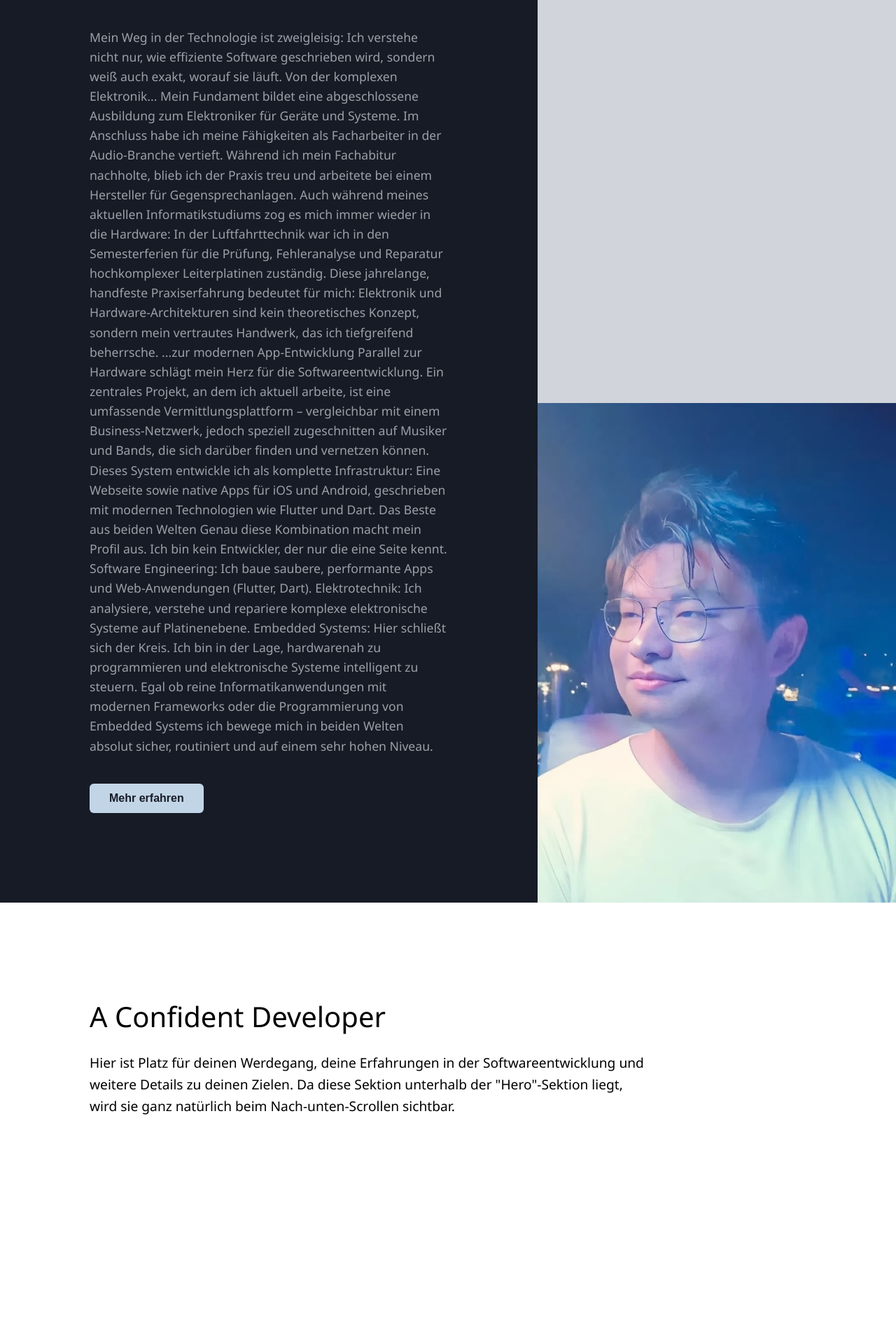
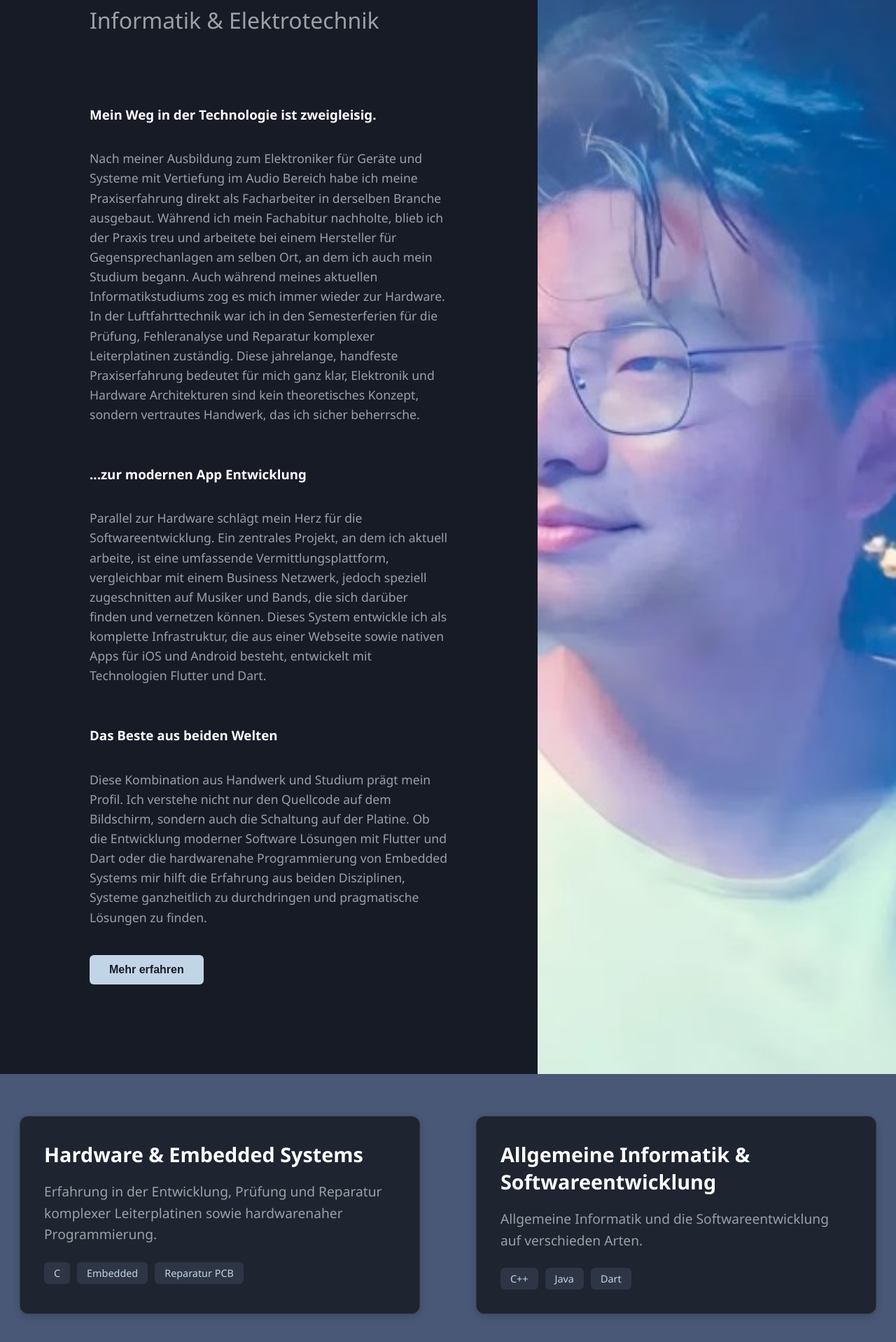
Before and after one commit to Api1893/Portfolio, an Angular app in the folder portfolio_code/: page / in a window 1280 px wide. Shown: the part 222-2140 px from the top of the page at 70% size. Built offline with nearby package versions, Linux system fonts and the light colour scheme.

Commit message:
New section under about-me

```diff
--- a/portfolio_code/src/app/app.css
+++ b/portfolio_code/src/app/app.css
@@ -1,21 +1,21 @@
-/* --- Obere Sektion (Split-Screen) --- */
-.hero-section {
-  display: flex;           /* Teilt den Bereich nebeneinander auf */
-  min-height: 80vh;        /* Nimmt 80% der Bildschirmhöhe ein */
+/* ------------------ Titel section -------------- */
+.start-section {
+  display: flex;
+  min-height: 80vh;
   width: 100%;
 }
 
-.hero-text {
-  flex: 1;                 /* Nimmt genau 50% der Breite ein */
-  background-color: #171b26; /* Dunkles Blau-Grau */
+.start-text {
+  flex: 1;
+  background-color: #171b26;
   color: #ffffff;
-  padding: 10%;            /* Abstand nach innen */
+  padding: 10%;
   display: flex;
   flex-direction: column;
-  justify-content: center; /* Zentriert den Text vertikal */
+  justify-content: center;
 }
 
-.hero-text h1 {
+.start-text h1 {
   font-size: 2.8rem;
   font-weight: 300;
   margin-bottom: 1.5rem;
@@ -23,11 +23,11 @@
 }
 
 .subtitle {
-  color: #9ba1a6;          /* Grauer Untertitel */
+  color: #9ba1a6;
   font-size: 2rem;
 }
 
-.hero-text p {
+.start-text p {
   color: #9ba1a6;
   line-height: 1.6;
   margin-bottom: 2.5rem;
@@ -35,8 +35,35 @@
   max-width: 600px;
 }
 
-.cta-button {
-  background-color: #c2d5e6; /* Hellblauer Button */
+/* ------------------ Text section -------------- */
+.my-way {
+  color: #ffffff;
+  font-size: 1.4rem;
+  font-weight: 500;
+  margin-bottom: 0.8rem;
+  line-height: 1.3;
+}
+
+.mobile-development {
+  color: #ffffff;
+  font-size: 1.4rem;
+  font-weight: 500;
+  margin-bottom: 0.8rem;
+  line-height: 1.3;
+}
+
+.summary-text {
+  color: #ffffff;
+  font-size: 1.4rem;
+  font-weight: 500;
+  margin-bottom: 0.8rem;
+  line-height: 1.3;
+}
+
+/* ------------------ More button section -------------- */
+
+.more-button {
+  background-color: #c2d5e6;
   color: #171b26;
   border: none;
   padding: 12px 28px;
@@ -48,40 +75,79 @@
   transition: opacity 0.3s ease;
 }
 
-.cta-button:hover {
+.more-button:hover {
   opacity: 0.8;
 }
 
-.hero-image {
-  flex: 1;                 /* Nimmt die anderen 50% der Breite ein */
-  background-color: #d1d5db; /* Helles Grau als Bild-Hintergrund */
-  display: flex;
-  justify-content: center;
-  align-items: flex-end;   /* Setzt das Bild an den unteren Rand */
-  overflow: hidden;        /* Verhindert, dass das Bild übersteht */
+/* ------------------ Image/picture section -------------- */
+.start-image {
+  flex: 1;
+  background-color: #d1d5db;
+  position: relative;
+  width: 100%;
+  overflow: hidden;
 }
 
-.hero-image img {
-  max-height: 100%;
-  object-fit: cover;       /* Passt das Bild sauber in den Container ein */
+.start-image img {
+  width: 100%;
+  height: 100%;
+  object-fit: cover;
+  object-position: center;
 }
 
-/* --- Untere Sektion (Über mich / Scrollbereich) --- */
-.about-section {
-  background-color: #ffffff;
-  color: #000000;
-  padding: 8% 10%;
-  min-height: 60vh;
+/* ------------------ Property section -------------- */
+/* --- cards-wrapper --- */
+.cards-wrapper {
+  display: flex;
+  flex-wrap: wrap;
+  gap: 24px;
+  margin-top: 32px;
+  width: 100%;
 }
 
-.about-section h2 {
-  font-size: 2.5rem;
-  font-weight: 400;
-  margin-bottom: 1.5rem;
+/* --- Card style --- */
+.card-box {
+  flex: 1;
+  min-width: 280px;
+  background-color: #1e2430;
+  border: 1px solid #2e3646;
+  border-radius: 12px;
+  padding: 34px;
+  margin: 28px;
+  box-shadow: 0 4px 12px rgba(0, 0, 0, 0.15);
+  transition: transform 0.2s ease, box-shadow 0.2s ease;
 }
 
-.about-section p {
+/* Hover effect */
+.card-box:hover {
+  transform: translateY(-4px);
+  box-shadow: 0 8px 20px rgba(0, 0, 0, 0.3);
+}
+
+.card-title {
+  color: #ffffff;
+  font-size: 1.8rem;
+  margin-top: 0;
+  margin-bottom: 16px;
+}
+
+.card-text {
+  color: #9ba1a6;
   font-size: 1.2rem;
   line-height: 1.6;
-  max-width: 800px;
+  margin-bottom: 24px;
 }
+
+.card-tags {
+  display: flex;
+  gap: 10px;
+  flex-wrap: wrap;
+}
+
+.tag {
+  background-color: #2e3646;
+  color: #c2d5e6;
+  padding: 6px 14px;
+  border-radius: 6px;
+  font-size: 0.9rem;
+}
--- a/portfolio_code/src/app/app.html
+++ b/portfolio_code/src/app/app.html
@@ -1,56 +1,75 @@
-<section class="hero-section">
+<section class="start-section">
 
-<div class="hero-text">
+<div class="start-text">
   <h1>Apisit Khamdeekoet <br>
-    <span class="Informatik und Elektrotechnik"></span>
+    <span class="subtitle">Informatik & Elektrotechnik</span>
   </h1>
 
-  <p>
-    Mein Weg in der Technologie ist zweigleisig: Ich verstehe nicht nur,
-    wie effiziente Software geschrieben wird, sondern weiß auch exakt, worauf sie läuft.
-
-    Von der komplexen Elektronik...
-    Mein Fundament bildet eine abgeschlossene Ausbildung zum Elektroniker für Geräte und Systeme.
-    Im Anschluss habe ich meine Fähigkeiten als Facharbeiter in der Audio-Branche vertieft.
-    Während ich mein Fachabitur nachholte, blieb ich der Praxis treu und arbeitete bei einem
-    Hersteller für Gegensprechanlagen. Auch während meines aktuellen Informatikstudiums zog es mich
-    immer wieder in die Hardware: In der Luftfahrttechnik war ich in den Semesterferien für die Prüfung,
-    Fehleranalyse und Reparatur hochkomplexer Leiterplatinen zuständig. Diese jahrelange,
-    handfeste Praxiserfahrung bedeutet für mich: Elektronik und Hardware-Architekturen
-    sind kein theoretisches Konzept, sondern mein vertrautes Handwerk, das ich tiefgreifend beherrsche.
-
-    ...zur modernen App-Entwicklung
-    Parallel zur Hardware schlägt mein Herz für die Softwareentwicklung. Ein zentrales Projekt,
-    an dem ich aktuell arbeite, ist eine umfassende Vermittlungsplattform – vergleichbar mit einem Business-Netzwerk,
-    jedoch speziell zugeschnitten auf Musiker und Bands, die sich darüber finden und vernetzen können.
-    Dieses System entwickle ich als komplette Infrastruktur: Eine Webseite sowie native Apps für iOS und Android,
-    geschrieben mit modernen Technologien wie Flutter und Dart.
-
-    Das Beste aus beiden Welten
-    Genau diese Kombination macht mein Profil aus. Ich bin kein Entwickler, der nur die eine Seite kennt.
-    Software Engineering: Ich baue saubere, performante Apps und Web-Anwendungen (Flutter, Dart).
-    Elektrotechnik: Ich analysiere, verstehe und repariere komplexe elektronische Systeme auf Platinenebene.
-    Embedded Systems: Hier schließt sich der Kreis. Ich bin in der Lage,
-    hardwarenah zu programmieren und elektronische Systeme intelligent zu steuern.
-    Egal ob reine Informatikanwendungen mit modernen Frameworks oder die Programmierung
-    von Embedded Systems ich bewege mich in beiden Welten absolut sicher, routiniert und auf einem sehr hohen Niveau.
+  <p class="my-way">
+    <h3>Mein Weg in der Technologie ist zweigleisig.</h3>
+    <p>
+    Nach meiner Ausbildung zum Elektroniker für Geräte und Systeme mit Vertiefung im Audio Bereich
+    habe ich meine Praxiserfahrung direkt als Facharbeiter in derselben Branche ausgebaut.
+    Während ich mein Fachabitur nachholte, blieb ich der Praxis treu und arbeitete bei einem Hersteller
+    für Gegensprechanlagen am selben Ort, an dem ich auch mein Studium begann. Auch während meines aktuellen
+    Informatikstudiums zog es mich immer wieder zur Hardware. In der Luftfahrttechnik war ich in den Semesterferien
+    für die Prüfung, Fehleranalyse und Reparatur komplexer Leiterplatinen zuständig. Diese jahrelange,
+    handfeste Praxiserfahrung bedeutet für mich ganz klar, Elektronik und Hardware Architekturen sind kein theoretisches Konzept,
+    sondern vertrautes Handwerk, das ich sicher beherrsche.
   </p>
 
-  <button class="cta-button">Mehr erfahren</button>
+  <h3>...zur modernen App Entwicklung</h3>
+  <p class="mobile-development">
+    Parallel zur Hardware schlägt mein Herz für die Softwareentwicklung. Ein zentrales Projekt, an dem ich aktuell arbeite,
+    ist eine umfassende Vermittlungsplattform, vergleichbar mit einem Business Netzwerk, jedoch speziell zugeschnitten
+    auf Musiker und Bands, die sich darüber finden und vernetzen können. Dieses System entwickle ich als komplette Infrastruktur,
+    die aus einer Webseite sowie nativen Apps für iOS und Android besteht, entwickelt mit Technologien Flutter und Dart.
+  </p>
+
+  <h3>Das Beste aus beiden Welten</h3>
+  <p class="summary-text">
+    Diese Kombination aus Handwerk und Studium prägt mein Profil. Ich verstehe nicht nur den Quellcode auf dem Bildschirm,
+    sondern auch die Schaltung auf der Platine. Ob die Entwicklung moderner Software Lösungen mit Flutter und Dart
+    oder die hardwarenahe Programmierung von Embedded Systems mir hilft die Erfahrung aus beiden Disziplinen,
+    Systeme ganzheitlich zu durchdringen und pragmatische Lösungen zu finden.
+  </p>
+
+  <!-- More button -->
+  <button class="more-button">Mehr erfahren</button>
 </div>
 
-<div class="hero-image">
-    <!-- Lege dein eigenes Bild im Ordner src/assets/ ab und passe den Namen an -->
-    <img src="assets/PB.JPG" alt="Apisit Khamdeekoet">
+<div class="start-image">
+    <img src="assets/pb.jpg" alt="Apisit Khamdeekoet">
   </div>
 
 </section>
 
-<!-- Untere Sektion: Hier scrollt man hinunter -->
-<section class="about-section">
-  <h2>A Confident Developer</h2>
-  <p>
-    Hier ist Platz für deinen Werdegang, deine Erfahrungen in der Softwareentwicklung und weitere Details zu deinen Zielen.
-    Da diese Sektion unterhalb der "Hero"-Sektion liegt, wird sie ganz natürlich beim Nach-unten-Scrollen sichtbar.
-  </p>
-</section>
+<div class="cards-wrapper">
+  <!-- Electrical Engeneering section -->
+  <div class="card-box">
+    <h3 class="card-title">Hardware & Embedded Systems</h3>
+    <p class="card-text">
+      Erfahrung in der Entwicklung, Prüfung und Reparatur komplexer Leiterplatinen sowie hardwarenaher Programmierung.
+    </p>
+
+    <div class="card-tags">
+      <span class="tag">C</span>
+      <span class="tag">Embedded</span>
+      <span class="tag">Reparatur PCB</span>
+    </div>
+  </div>
+
+  <!-- Computer Science section -->
+  <div class="card-box">
+    <h3 class="card-title">Allgemeine Informatik & Softwareentwicklung</h3>
+    <p class="card-text">
+      Allgemeine Informatik und die Softwareentwicklung auf verschieden Arten.
+    </p>
+
+    <div class="card-tags">
+      <span class="tag">C++</span>
+      <span class="tag">Java</span>
+      <span class="tag">Dart</span>
+    </div>
+  </div>
+</div>
--- a/portfolio_code/src/styles.css
+++ b/portfolio_code/src/styles.css
@@ -4,4 +4,5 @@ html, body {
     padding: 0;
     box-sizing: border-box;
     font-family: 'Segoe UI', Roboto, Helvetica, Arial, sans-serif;
+    background-color: #495877;
 }
```
Also changed, not shown: portfolio_code/public/assets/pb.jpg (renamed from portfolio_code/src/assets/PB.JPG).
